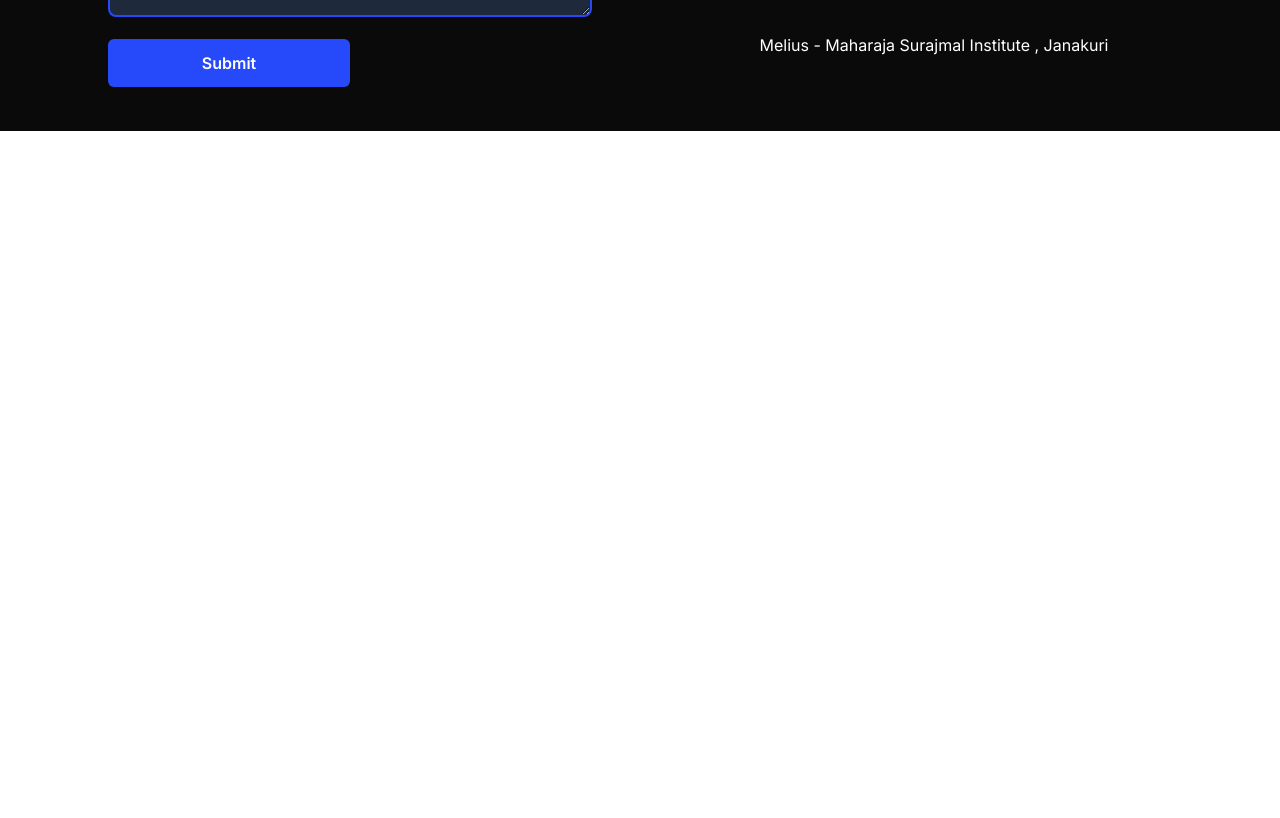
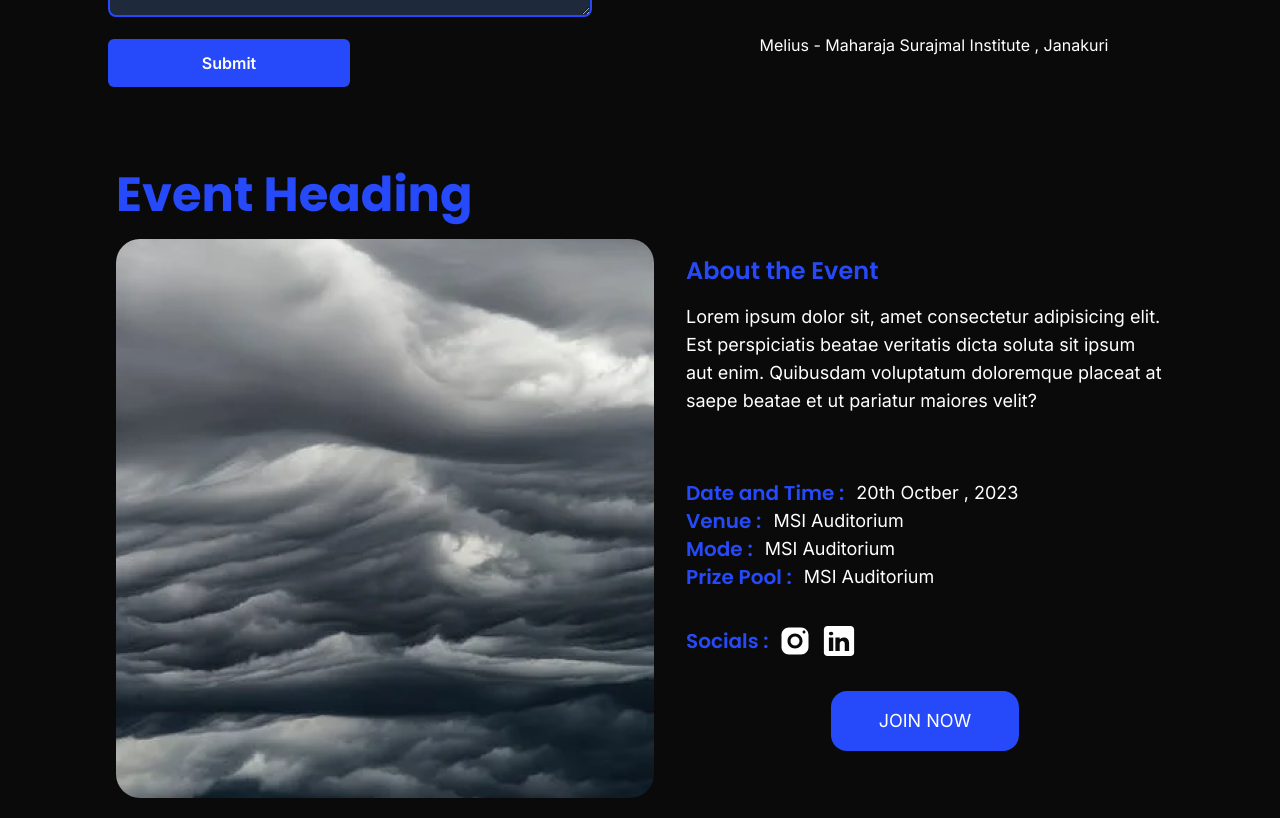
Before and after one commit to disisalan/Melius_Website, a React (Vite) app in the folder Frontend/: page / in a window 1280 px wide. Shown: the part 6320-7138 px from the top of the page. Before the commit the page ends 6451 px from the top, so only its background shows below. Built offline with nearby package versions, Linux system fonts and the light colour scheme; grey boxes are pictures that could not be loaded.

Commit message:
event detail added

```diff
--- /dev/null
+++ b/Frontend/src/Components/event_detail.jsx
@@ -0,0 +1,59 @@
+
+
+
+export default function EventDetail(){
+    return(
+    <div className="bg-black font-inter px-6  lg:px-24 text-white">
+        <div className="p-5">
+        <h1 className="py-5  text-blue text-3xl font-poppins lg:text-5xl font-bold"> Event Heading</h1>
+        <div className="lg:flex gap-8 font-inter">
+            <img src="../Media/bg-1.png" alt="" className="rounded-3xl"/>
+            <div className="text-lg">
+            <div className=" mb-10 lg:mb-16    ">
+                <h2 className="text-2xl font-poppins font-semibold my-4 text-blue">About the Event </h2>
+                <p className="">Lorem ipsum dolor sit, amet consectetur adipisicing elit. Est perspiciatis beatae veritatis dicta soluta sit ipsum aut enim. Quibusdam voluptatum doloremque placeat at saepe beatae et ut pariatur maiores velit?</p>
+            </div>
+            <div className="flex items-center gap-3">
+                <p className="text-xl font-poppins font-semibold text-blue ">Date and Time :</p><span> 20th Octber , 2023</span>
+            </div>
+            <div  className="flex items-center gap-3">
+                <p className="text-xl font-poppins font-semibold text-blue">Venue : </p><span>MSI Auditorium</span>
+            </div>
+            <div  className="flex items-center gap-3">
+                <p className="text-xl font-poppins font-semibold text-blue">Mode : </p><span>MSI Auditorium</span>
+            </div>
+            <div  className="flex items-center gap-3">
+                <p className="text-xl font-poppins font-semibold text-blue">Prize Pool :</p> <span>MSI Auditorium</span>
+            </div>
+            <div id="social-mob" className="py-8 gap-2 flex items-center [&>svg]:w-9 [&>svg]:h-9  fill-white ">
+            <p className="text-xl font-poppins font-semibold text-blue">Socials :</p>
+            <svg
+              xmlns="http://www.w3.org/2000/svg"
+              x="0px"
+              y="0px"
+              width="96"
+              height="96"
+              viewBox="0 0 24 24"
+            >
+              <path d="M 8 3 C 5.239 3 3 5.239 3 8 L 3 16 C 3 18.761 5.239 21 8 21 L 16 21 C 18.761 21 21 18.761 21 16 L 21 8 C 21 5.239 18.761 3 16 3 L 8 3 z M 18 5 C 18.552 5 19 5.448 19 6 C 19 6.552 18.552 7 18 7 C 17.448 7 17 6.552 17 6 C 17 5.448 17.448 5 18 5 z M 12 7 C 14.761 7 17 9.239 17 12 C 17 14.761 14.761 17 12 17 C 9.239 17 7 14.761 7 12 C 7 9.239 9.239 7 12 7 z M 12 9 A 3 3 0 0 0 9 12 A 3 3 0 0 0 12 15 A 3 3 0 0 0 15 12 A 3 3 0 0 0 12 9 z"></path>
+            </svg>
+                        <svg
+              xmlns="http://www.w3.org/2000/svg"
+              x="0px"
+              y="0px"
+              width="100"
+              height="100"
+              viewBox="0 0 50 50"
+            >
+              <path d="M41,4H9C6.24,4,4,6.24,4,9v32c0,2.76,2.24,5,5,5h32c2.76,0,5-2.24,5-5V9C46,6.24,43.76,4,41,4z M17,20v19h-6V20H17z M11,14.47c0-1.4,1.2-2.47,3-2.47s2.93,1.07,3,2.47c0,1.4-1.12,2.53-3,2.53C12.2,17,11,15.87,11,14.47z M39,39h-6c0,0,0-9.26,0-10 c0-2-1-4-3.5-4.04h-0.08C27,24.96,26,27.02,26,29c0,0.91,0,10,0,10h-6V20h6v2.56c0,0,1.93-2.56,5.81-2.56 c3.97,0,7.19,2.73,7.19,8.26V39z"></path>
+            </svg>
+          </div>
+            <div className="w-full flex justify-center">
+                <button className="bg-blue py-4 px-12 rounded-2xl">JOIN NOW</button>
+            </div>
+        </div>
+        </div>
+        </div>
+    </div>
+    )
+}
--- a/Frontend/src/main.jsx
+++ b/Frontend/src/main.jsx
@@ -7,6 +7,7 @@ import About from "./Components/About";
 import Services from "./Components/Services";
 import Team from "./Components/Team";
 import Contact from "./Components/Contact";
+import EventDetail from "./Components/event_detail";
 
 ReactDOM.createRoot(document.getElementById("root")).render(
     <React.StrictMode>
@@ -16,5 +17,6 @@ ReactDOM.createRoot(document.getElementById("root")).render(
       <Info />
       <Team />
       <Contact/>
+      <EventDetail/>
     </React.StrictMode>
 );
```
